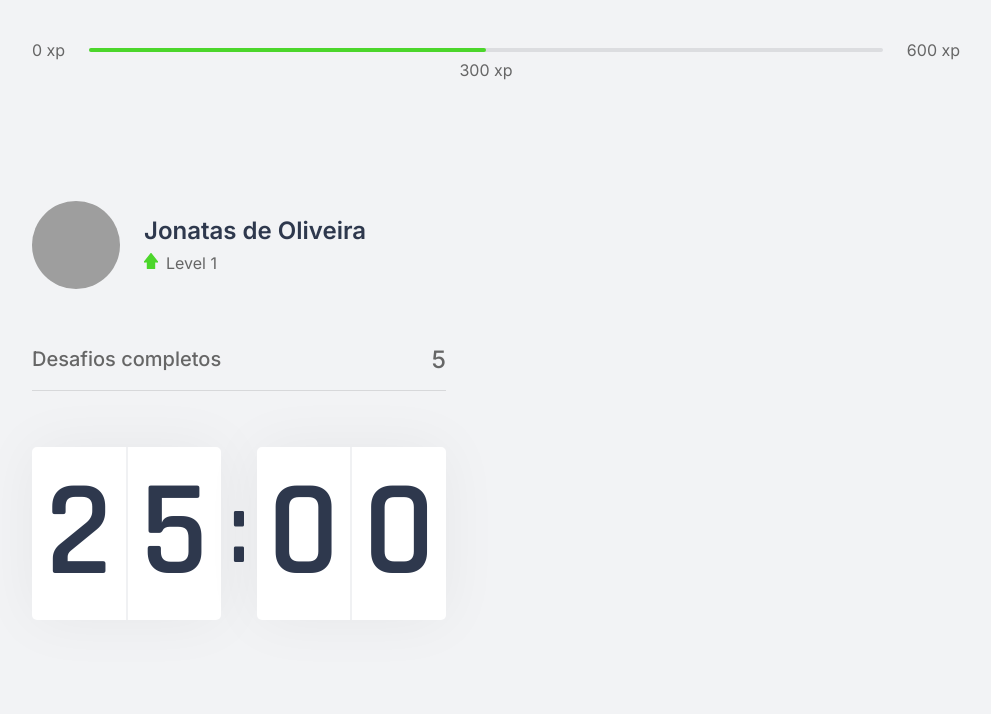
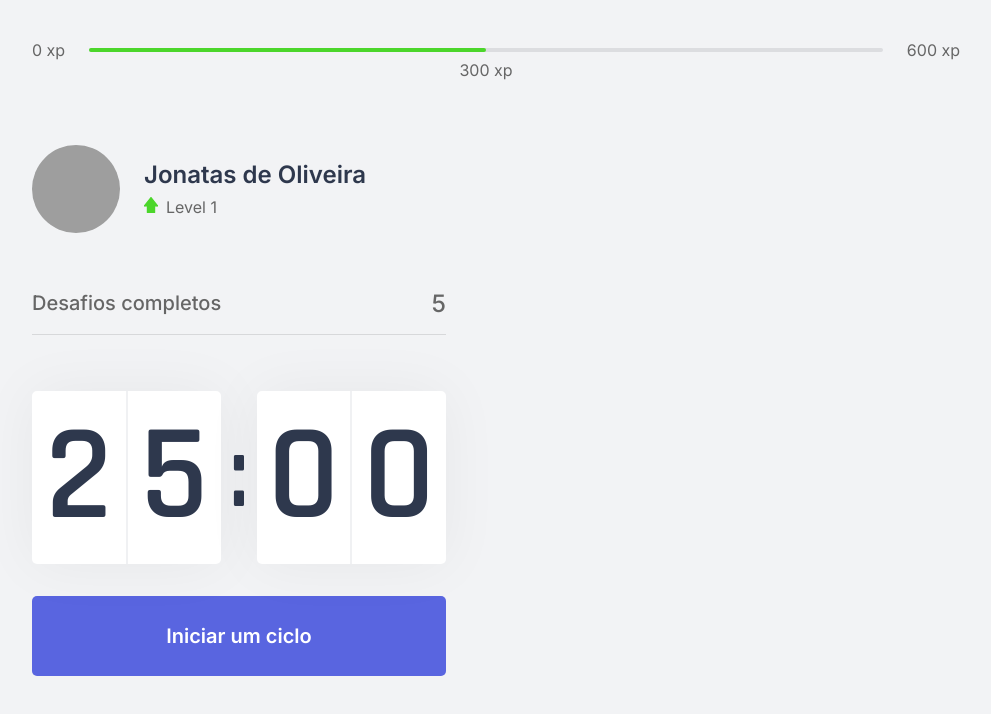
Before and after one commit to jonatasoc/nlw_moveit, a Next.js app: page / in a window 1280 px wide. Shown: the top 714 px of the page, without its empty margins (144-1135 px from the left). Built offline with nearby package versions, Linux system fonts and the light colour scheme; grey boxes are pictures that could not be loaded.

Commit message:
Finish Countdown component

```diff
--- /dev/null
+++ b/prettier.config.js
@@ -0,0 +1,5 @@
+module.exports = {
+  singleQuote: true,
+  trailingComma: "all",
+  arrowParens: "avoid",
+};
--- a/src/components/Countdown/index.tsx
+++ b/src/components/Countdown/index.tsx
@@ -1,20 +1,47 @@
-import React from "react";
+import React, { useEffect, useState } from 'react';
 
-import { Container } from "./styles";
+import { Container, CountdownButton } from './styles';
 
 const Countdown: React.FC = () => {
+  const [time, setTime] = useState(25 * 60);
+  const [active, setActive] = useState(false);
+
+  const minutes = Math.floor(time / 60);
+  const seconds = time % 60;
+
+  const [minuteLeft, minuteRight] = String(minutes).padStart(2, '0').split('');
+  const [secondLeft, secondRight] = String(seconds).padStart(2, '0').split('');
+
+  function startCountdown() {
+    setActive(true);
+  }
+
+  useEffect(() => {
+    if (active && time > 0) {
+      setTimeout(() => {
+        setTime(time - 1);
+      }, 1000);
+    }
+  }, [active, time]);
+
   return (
+    <div>
       <Container>
         <div>
-        <span>2</span>
-        <span>5</span>
+          <span>{minuteLeft}</span>
+          <span>{minuteRight}</span>
         </div>
         <span>:</span>
         <div>
-        <span>0</span>
-        <span>0</span>
+          <span>{secondLeft}</span>
+          <span>{secondRight}</span>
         </div>
       </Container>
+
+      <CountdownButton type="button" onClick={startCountdown}>
+        Iniciar um ciclo
+      </CountdownButton>
+    </div>
   );
 };
 
--- a/src/components/Countdown/styles.ts
+++ b/src/components/Countdown/styles.ts
@@ -1,4 +1,4 @@
-import styled from "styled-components";
+import styled from 'styled-components';
 
 export const Container = styled.div`
   display: flex;
@@ -38,3 +38,29 @@
     margin: 0 0.5rem;
   }
 `;
+
+export const CountdownButton = styled.button`
+  width: 100%;
+  height: 5rem;
+
+  margin-top: 2rem;
+
+  display: flex;
+  align-items: center;
+  justify-content: center;
+
+  border: 0;
+  border-radius: 5px;
+
+  background-color: var(--blue);
+  color: var(--white);
+
+  font-size: 1.25rem;
+  font-weight: 600;
+
+  transition: background-color 0.2s;
+
+  &:hover {
+    background: var(--blue-dark);
+  }
+`;
--- a/src/components/Profile/index.tsx
+++ b/src/components/Profile/index.tsx
@@ -1,6 +1,6 @@
-import React from "react";
+import React from 'react';
 
-import { Container } from "./styles";
+import { Container } from './styles';
 
 const Profile: React.FC = () => {
   return (
```
Lines whose indentation alone changed are shown as unchanged.
